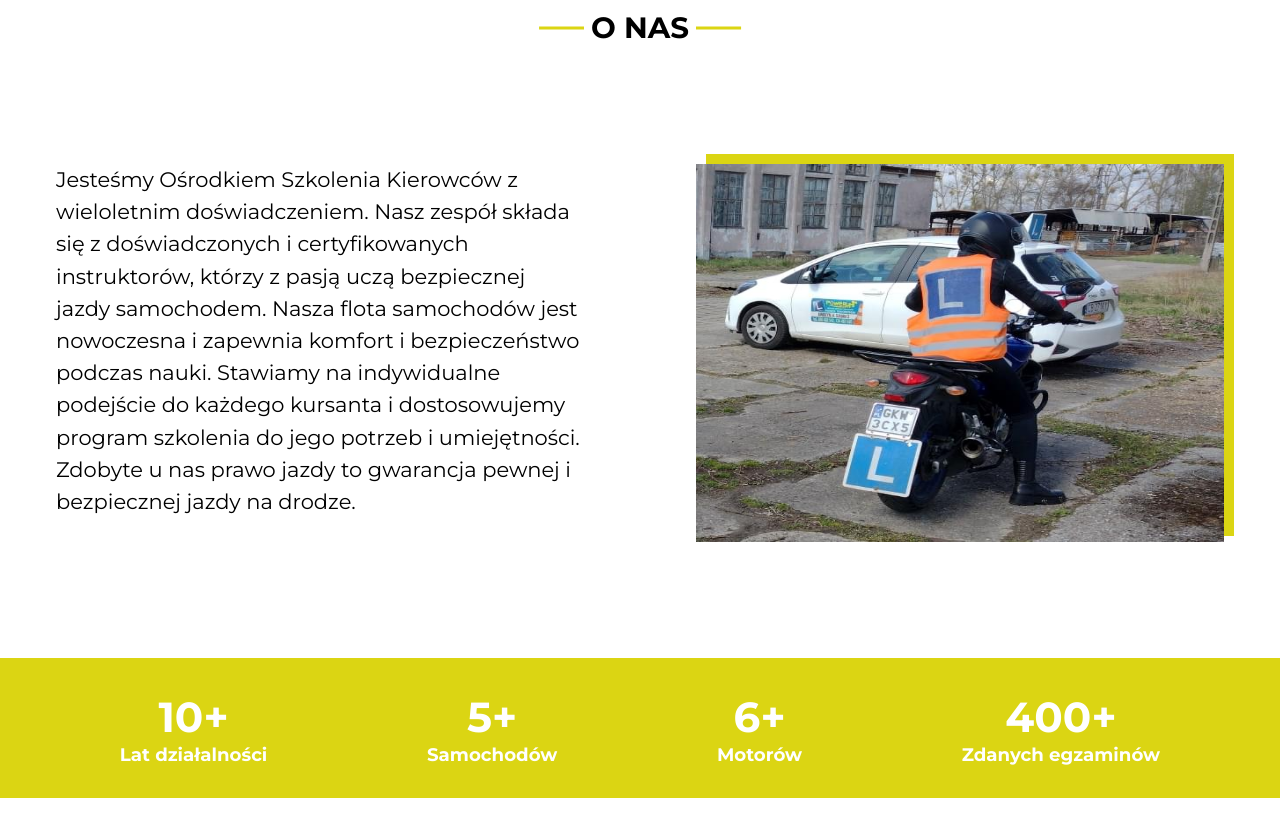
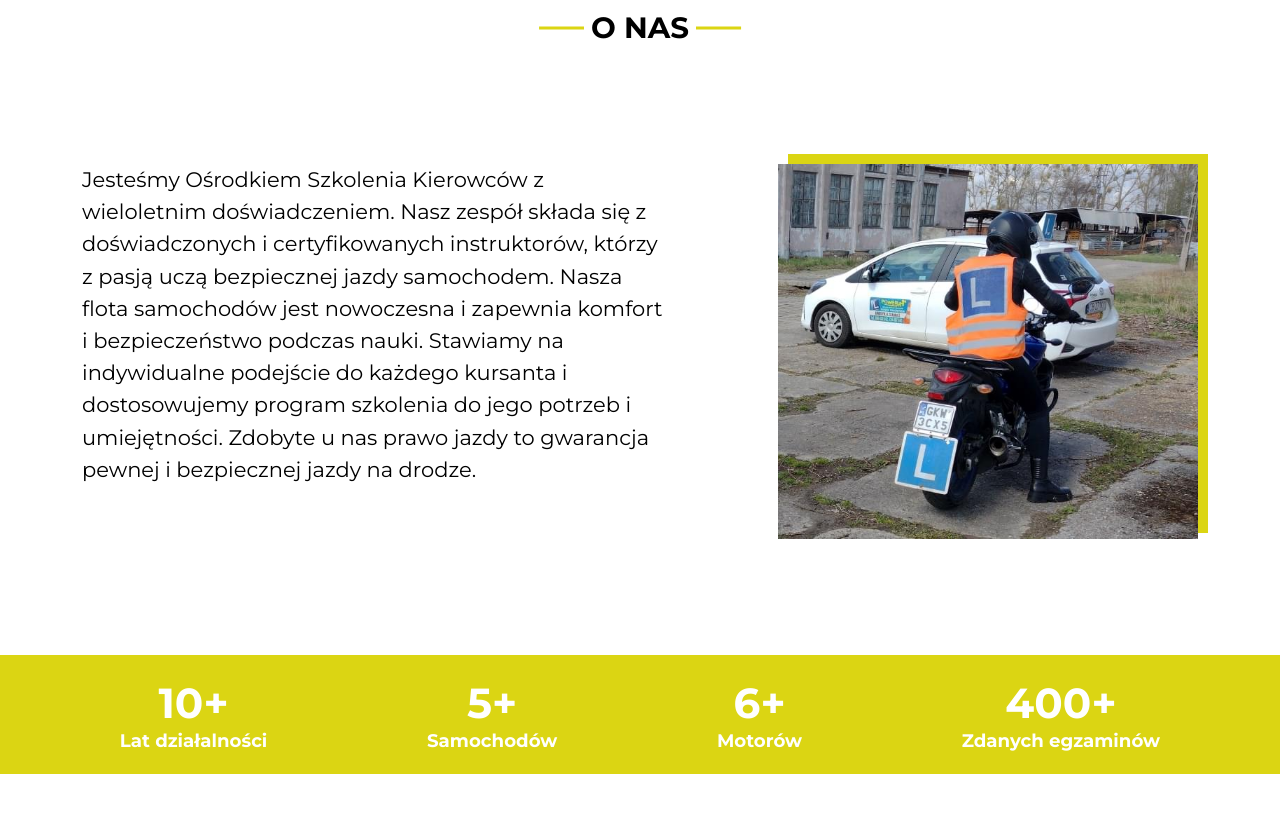
Before and after one commit to patrykkawiak/PowerKwidzyn, a website: page index.html in a window 1280 px wide. Shown: the part 853-1680 px from the top of the page. Drawn offline with Linux system fonts and the light colour scheme.

Commit message:
fixed aboutus photo

```diff
--- a/index.html
+++ b/index.html
@@ -130,7 +130,7 @@
 				</div>
 			</div>
 		</section>
-		<section class="stats" data-section="aboutus">
+		<section class="stats reval-section" data-section="aboutus">
 			<div class="wrapper">
 				<div class="stats_box">
 					<div class="stats_item">
--- a/src/sass/main.scss
+++ b/src/sass/main.scss
@@ -385,10 +385,11 @@ header {
 }
 
 .stats {
+	opacity: 0;
 	padding: 1rem;
 	margin-bottom: 2rem;
 	width: 100%;
-	height: 10rem;
+	height: 8.5rem;
 	background-color: $main-color;
 	.stats_box {
 		display: flex;
@@ -512,7 +513,7 @@ header {
 			}
 
 			.card_one {
-				background-image: url('../../dist/img/chuj.jpg');
+				background-image: url('../../dist/img/elka.jpg');
 			}
 			.card_two {
 				background-image: url('../../dist/img/extended.jpg');
@@ -545,7 +546,6 @@ header {
 		}
 	}
 }
-
 
 .offers {
 	opacity: 0;
@@ -1015,10 +1015,12 @@ footer {
 		.aboutus_content {
 			flex-direction: row-reverse;
 			align-items: flex-start;
+			justify-content: center;
 			.aboutus_image {
-				width: 50%;
+				// width: 50%;
 				img {
-					max-height: 27rem;
+					max-height: 30rem;
+					max-width: 30rem;
 				}
 			}
 			.aboutus_text {
```
Also changed, not shown: dist/css/main.min.css, dist/img/elka.jpg (added), src/img/elka.jpg (renamed from src/img/chuj.jpg), 1 other file.
